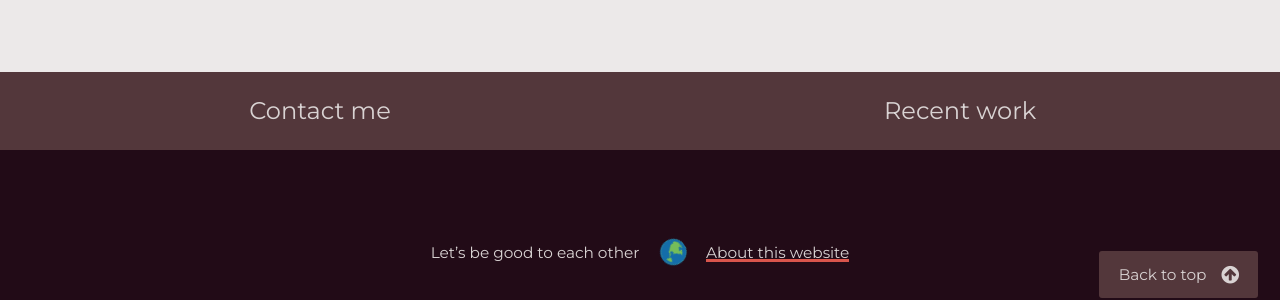
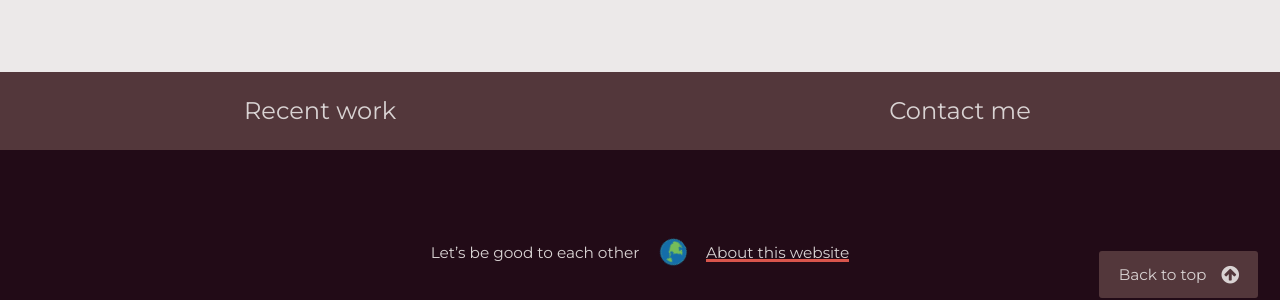
Before and after one commit to edelstone/my-website, a Jekyll site: the page built from about.html, in a window 1280 px wide. Shown: the part 1541-1841 px from the top of the page. Built offline with Jekyll 4.4.1, drawn with Linux system fonts in a browser that asks for light colours; nearby versions of some CDN libraries; comment, search, counter and statistics services are not loaded.

```diff
--- a/about.html
+++ b/about.html
@@ -4,10 +4,10 @@ title: About Me
 header: About Me
 portfolio-title: None
 portfolio-header: hide-and-dont-read
-button-prev-text: Contact me
-button-prev-link: /contact
-button-next-text: Recent work
-button-next-link: /portfolio
+button-prev-text: Recent work
+button-prev-link: /portfolio
+button-next-text: Contact me
+button-next-link: /contact
 ---
 
 <div class="main-area-content much-text constrain">
```
